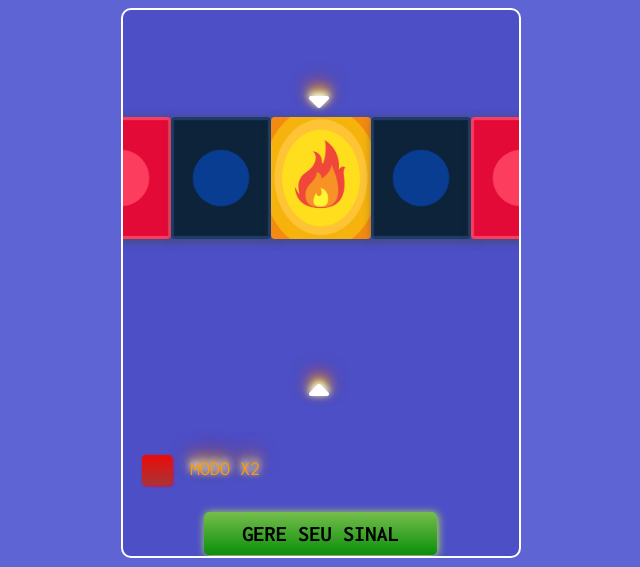
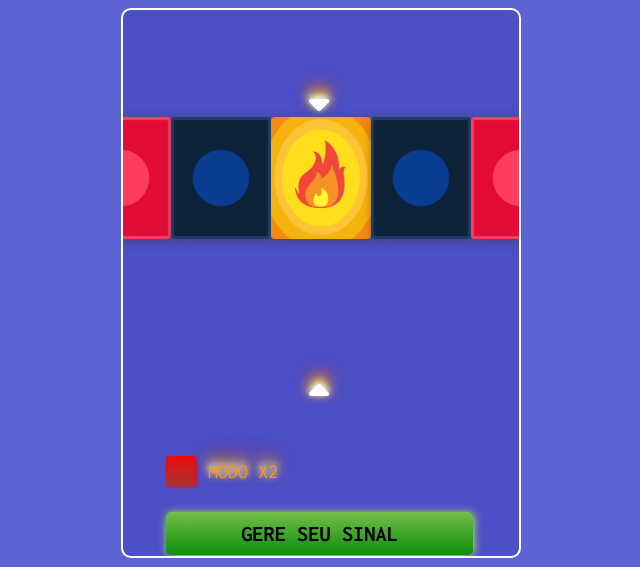
Before and after one commit to GROWTHDM/gerador-hotline, a plain HTML site: page index.html in a window 1280 px wide. Shown: the part 172-739 px from the top of the page, without its empty margins (319-959 px from the left). Drawn offline with Linux system fonts and the light colour scheme.

Commit message:
Add files via upload

```diff
--- a/style.css
+++ b/style.css
@@ -97,7 +97,7 @@ h1{
 
 .fa-caret-down{
     position: relative;
-    top: 15%;
+    top: 85px;
     left: 47%;
     z-index: 999;
 }
@@ -151,8 +151,8 @@ iframe{
 .botaoGerador{
     position: relative;
     top: 235px;
-    left: 53px;
-    width: 233px;
+    left: 15px;
+    width: 307px;
     padding: 10px;
     background: linear-gradient(to bottom, rgb(118, 190, 76), rgb(11, 143, 11));
     cursor: pointer;
@@ -166,8 +166,8 @@ iframe{
 .botaoTurbo{
     position: relative;
     background: linear-gradient(to bottom, rgb(236, 10, 10), rgb(169, 52, 52));
-    top: 30%;
-    right: 250px;
+    top: 165px;
+    right: 300px;
     border-radius: 4px;
     padding: 15px;
     box-shadow: 1px 1px 3px #ff0000;
@@ -176,8 +176,8 @@ iframe{
 
 .textoTurbo{
     position: relative;
-    top: 31%;
-    right: 240px;
+    top: 140px;
+    right: -85px;
     color: white;
     font-size: 18px;
 }
```
